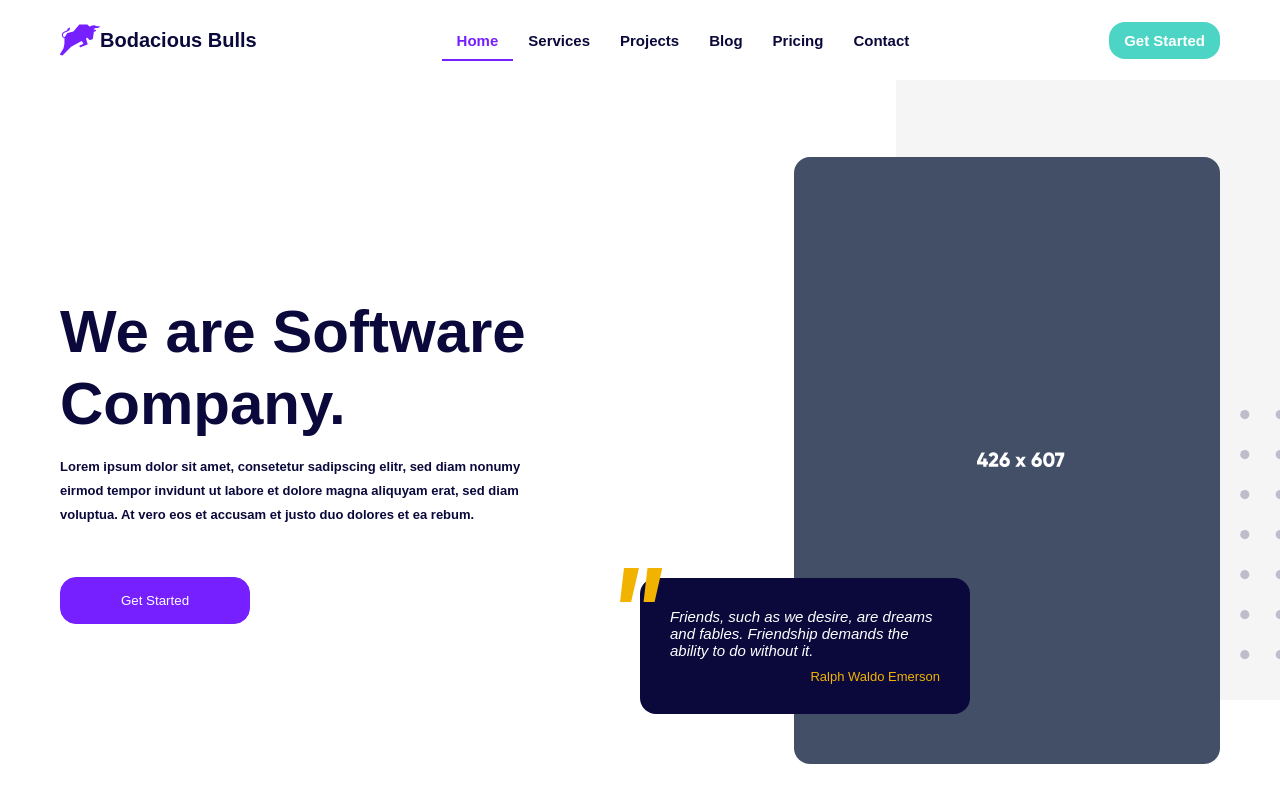
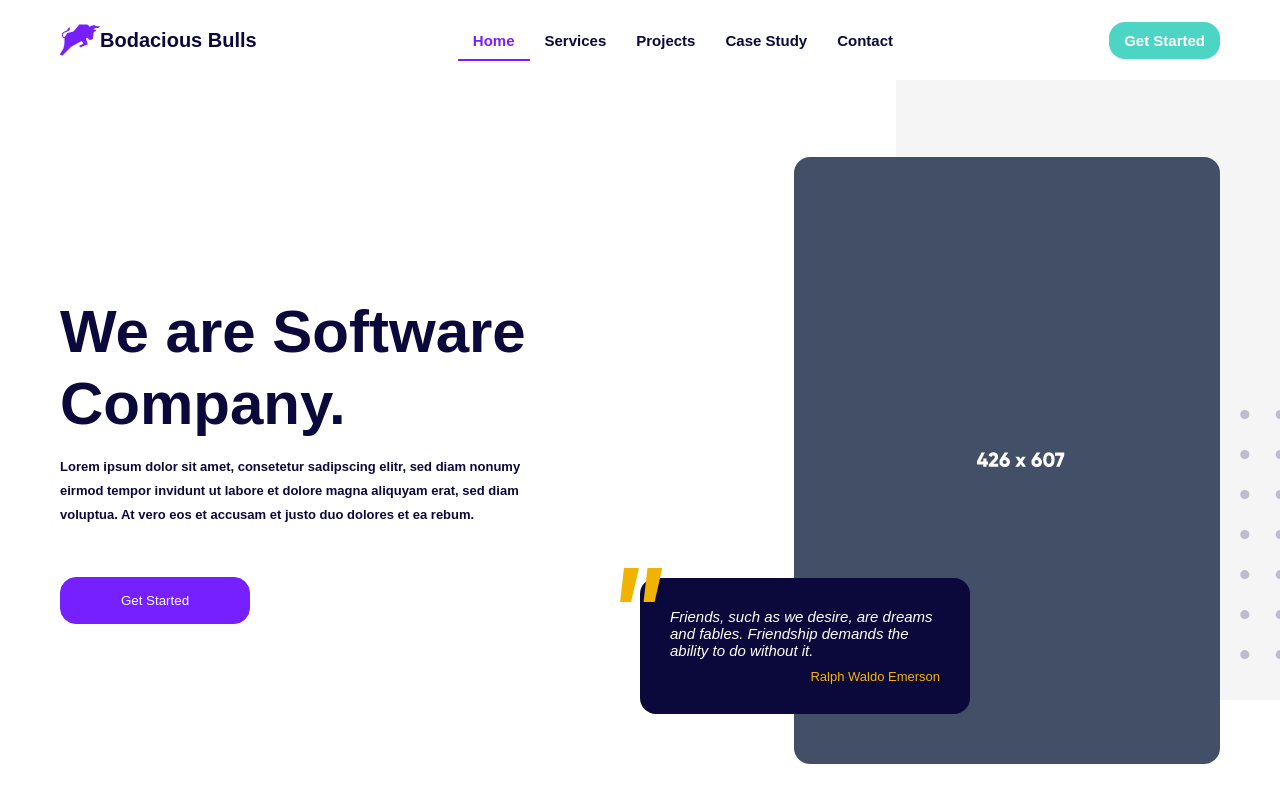
Before and after one commit to hassanalikhan87/bodacious, a React (Create React App) app: page / in a window 1280 px wide. Shown: the top 800 px of the page. Built offline with nearby package versions, Linux system fonts and the light colour scheme; a web font is replaced by a local one.

Commit message:
changed blog to case study

```diff
--- a/src/components/Nav/Sidebar.jsx
+++ b/src/components/Nav/Sidebar.jsx
@@ -75,21 +75,7 @@ export default function Sidebar({ sidebarOpen, toggleSidebar }) {
             smooth={true}
             offset={-60}
           >
-            Blog
-          </Link>
-        </li>
-        <li className="semiBold font15 pointer">
-          <Link
-            onClick={() => toggleSidebar(!sidebarOpen)}
-            activeClass="active"
-            className="whiteColor"
-            style={{ padding: "10px 15px" }}
-            to="pricing"
-            spy={true}
-            smooth={true}
-            offset={-60}
-          >
-            Pricing
+            Case Study
           </Link>
         </li>
         <li className="semiBold font15 pointer">
--- a/src/components/Nav/TopNavbar.jsx
+++ b/src/components/Nav/TopNavbar.jsx
@@ -84,19 +84,7 @@ export default function TopNavbar() {
                 smooth={true}
                 offset={-80}
               >
-                Blog
-              </Link>
-            </li>
-            <li className="semiBold font15 pointer">
-              <Link
-                activeClass="active"
-                style={{ padding: "10px 15px" }}
-                to="pricing"
-                spy={true}
-                smooth={true}
-                offset={-80}
-              >
-                Pricing
+                Case Study
               </Link>
             </li>
             <li className="semiBold font15 pointer">
```
